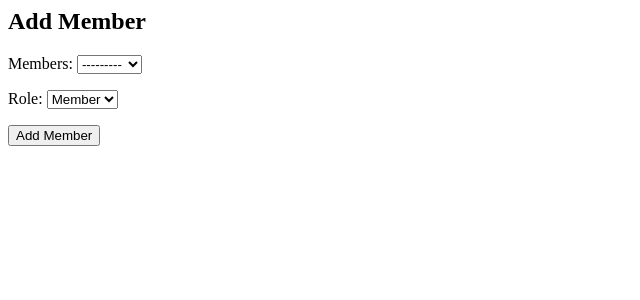
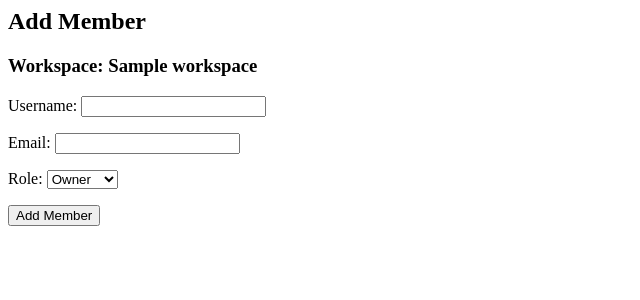
Before and after one commit to njannati1991/django-task_manager, a Django app: page /workspaces/1/members/add/ in a window 1280 px wide. Shown: the top 300 px of the page, without its empty margins (0-640 px from the left). Run offline with Django 5.2, Linux system fonts and the light colour scheme; a user stored in the database is signed in; tables that the repository leaves empty hold one stand-in row (values such as "Sample post"); parts of the project's set-up code (start-up, migrations or seed data) failed here and were passed over.

Commit message:
bugfixed: add_member view and template

```diff
--- a/accounts/admin.py
+++ b/accounts/admin.py
@@ -14,6 +14,6 @@
 
     add_fieldsets = UserAdmin.add_fieldsets + (
         ('Extra Info', {
-            'fields': ('nationa_id', 'mobile', 'birthday')
+            'fields': ('national_id', 'email', 'mobile', 'birthday')
         }),
     )
--- a/workspaces/forms.py
+++ b/workspaces/forms.py
@@ -1,15 +1,30 @@
 from django import forms
 from django.contrib.auth import get_user_model
+from django.db.models import Q
 
-from .models import WorkspaceMember, Workspace
+from .models import WorkspaceMember
 
 
 User = get_user_model()
 
 
 
-class AddMemberForm(forms.ModelForm):
+class AddMemberForm(forms.Form):
+    username = forms.CharField(max_length=255, label='Username', required=True)
+    email = forms.EmailField(max_length=255, label='Email', required=True)
+    role = forms.ChoiceField(choices=WorkspaceMember.Role.choices, label='Role', required=True)
 
-    class Meta:
-        model = WorkspaceMember
-        fields = ['members', 'role']
+    def __init__(self, *args, **kwargs):
+        self.workspace = kwargs.pop('workspace')
+        super().__init__(*args, **kwargs)
+
+
+    def clean_username(self):
+
+        username = self.cleaned_data['username']
+
+        try:
+            user = User.objects.filter(username=username).first()
+        except User.DoesNotExist():
+            raise forms.ValidationError('User not found.')
+        return user
--- a/workspaces/templates/workspaces/add_member.html
+++ b/workspaces/templates/workspaces/add_member.html
@@ -1,4 +1,6 @@
 <h2>Add Member</h2>
+
+<h3>Workspace: {{workspace.name}}</h3>
 
 <form method="post">
     {% csrf_token %}
--- a/workspaces/views.py
+++ b/workspaces/views.py
@@ -1,13 +1,16 @@
 from django.shortcuts import render, get_object_or_404
 from django.urls import reverse, reverse_lazy
-from django.views.generic import CreateView, ListView, DetailView
+from django.views.generic import CreateView, FormView, ListView, DetailView, View
 from django.contrib.auth.mixins import LoginRequiredMixin
-
+from django.contrib.auth import get_user_model
 from django.db import transaction
 
 from workspaces.models import Workspace, WorkspaceMember
 from .permissions import WorkspacePermissionMixin
 from .forms import AddMemberForm
+
+
+User = get_user_model()
 
 class WorkspaceListView(LoginRequiredMixin, ListView):
     model = Workspace
@@ -26,7 +29,7 @@
 
 
     def get_queryset(self):
-        return Workspace.objects.prefetch_related('projects')
+        return Workspace.objects.prefetch_related('projects', 'memberships')
 
 
 
@@ -57,24 +60,44 @@
 
 
 
-class AddMemberView(LoginRequiredMixin, WorkspacePermissionMixin, CreateView):
+class AddMemberView(LoginRequiredMixin, WorkspacePermissionMixin, FormView):
 
-    model = WorkspaceMember
+    template_name = 'workspaces/add_member.html'
     form_class = AddMemberForm
-    template_name = 'workspaces/add_member.html'
+
 
     allowed_roles = ['owner', 'admin']
 
     def get_workspace(self):
-        return get_object_or_404(Workspace, id= self.kwargs['workspace_id'])
+        return get_object_or_404(Workspace, id=self.kwargs['workspace_id'])
+
+
+    def get_form_kwargs(self):
+        kwargs = super().get_form_kwargs()
+        kwargs['workspace'] = self.get_workspace()
+        return kwargs
+
+
 
     def form_valid(self, form):
-
+        role = form.cleaned_data['role']
+        user = get_object_or_404(User, username=form.cleaned_data['username'])
         workspace = self.get_workspace()
-        form.instance.workspace = workspace
+        WorkspaceMember.objects.create(
+            workspace = workspace,
+            members = user,
+            role = role
+        )
 
         return super().form_valid(form)
 
 
+    def get_context_data(self, **kwargs):
+        data = super().get_context_data(**kwargs)
+        data['workspace'] = self.get_workspace()
+
+        return data
+
+
     def get_success_url(self):
-        return reverse('workspace-detail', kwargs={'pk': self.kwargs['workspace_id']})
+        return reverse('workspace-detail', kwargs={'pk':self.kwargs['workspace_id']})
```
Also changed, not shown: workspaces/templates/workspaces/workspace_detail.html (+9 -0 lines).
